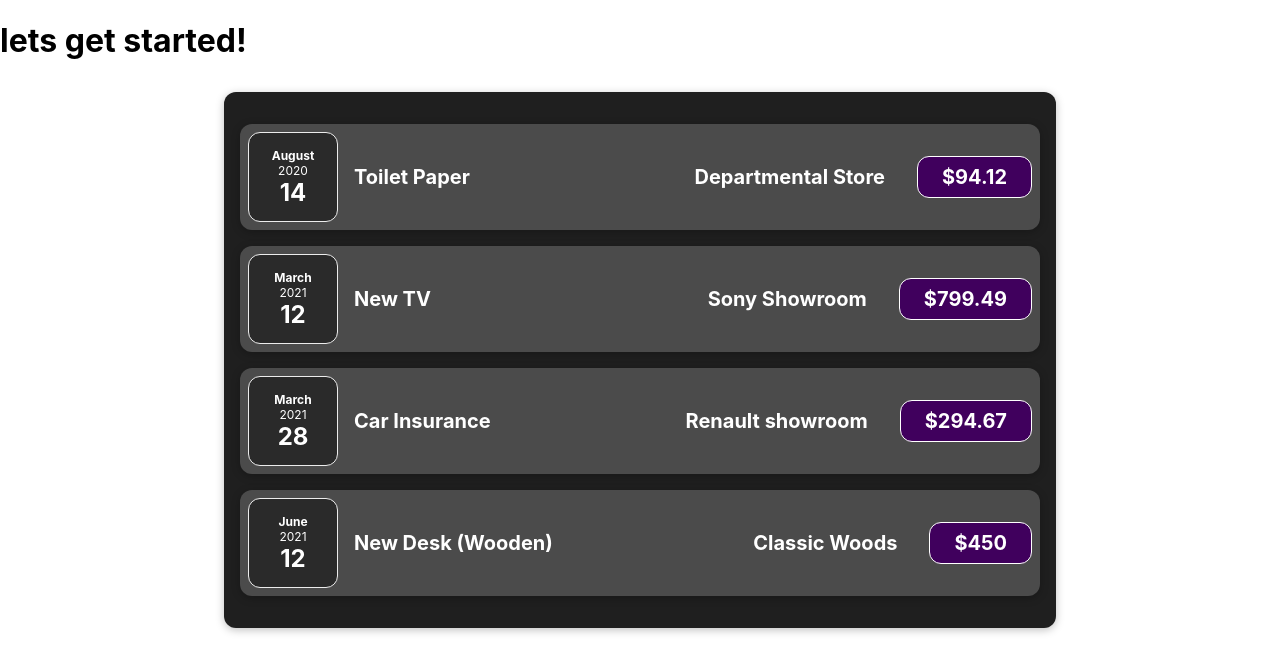
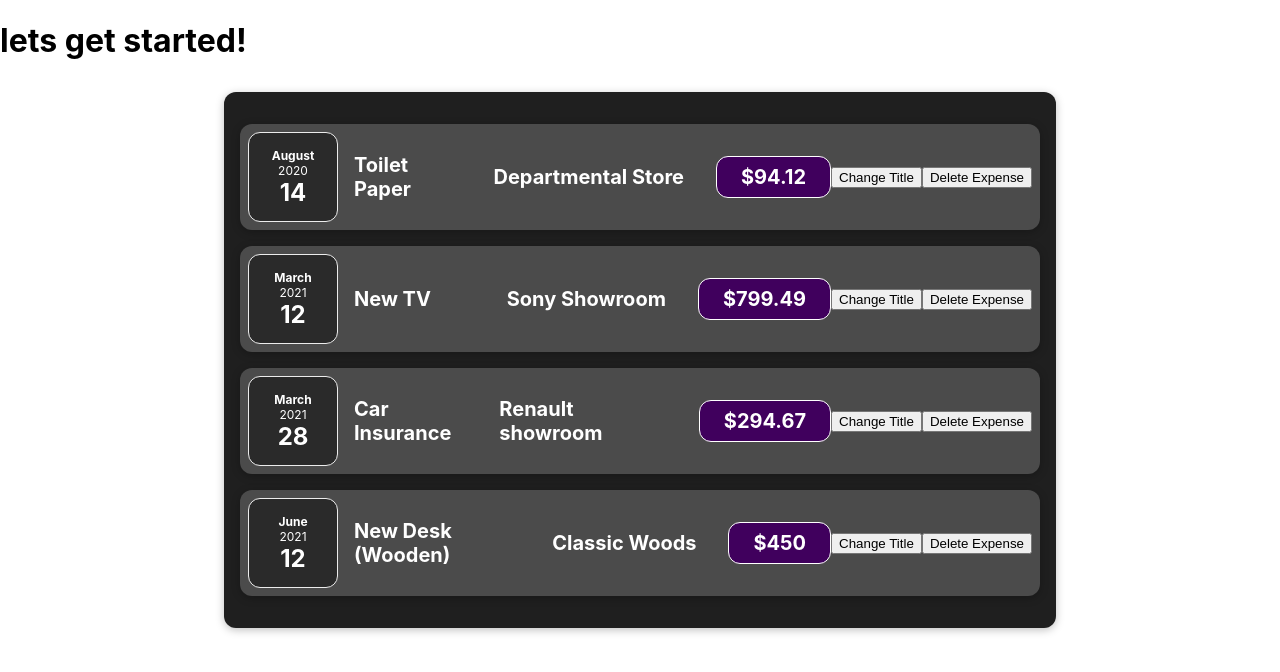
Before and after one commit to VijayarajThangadurai/React-project-1, a React (Create React App) app: page / in a window 1280 px wide. Shown: the top 672 px of the page. Built offline with nearby package versions, Linux system fonts and the light colour scheme.

Commit message:
adding event Listeners

```diff
--- a/src/components/Expenses/Expenseitem.js
+++ b/src/components/Expenses/Expenseitem.js
@@ -4,11 +4,20 @@ import ExpenseDetails  from './ExpenseDetails';
 import Card from '../UI/Card';
 import './Expenseitem.css';
 const ExpenseItem=(props)=>{
-
+  const ClickHandler = ()=>{
+    console.log("Clicked!!!..");
+  };
+  const DeleteExpense =()=>{
+    console.log("Deleted!!!..");
+  };
     return (
           <Card className="expense-item">
             <ExpenseDate date={props.date}/>
-           <ExpenseDetails title={props.title} location ={props.location} amount={props.amount}/>
+           <ExpenseDetails title={props.title}
+           location ={props.location}
+           amount={props.amount}/>
+           <button onClick={ClickHandler}>Change Title</button>
+           <button onClick={DeleteExpense}>Delete Expense</button>
             </Card>
 
     );
```
